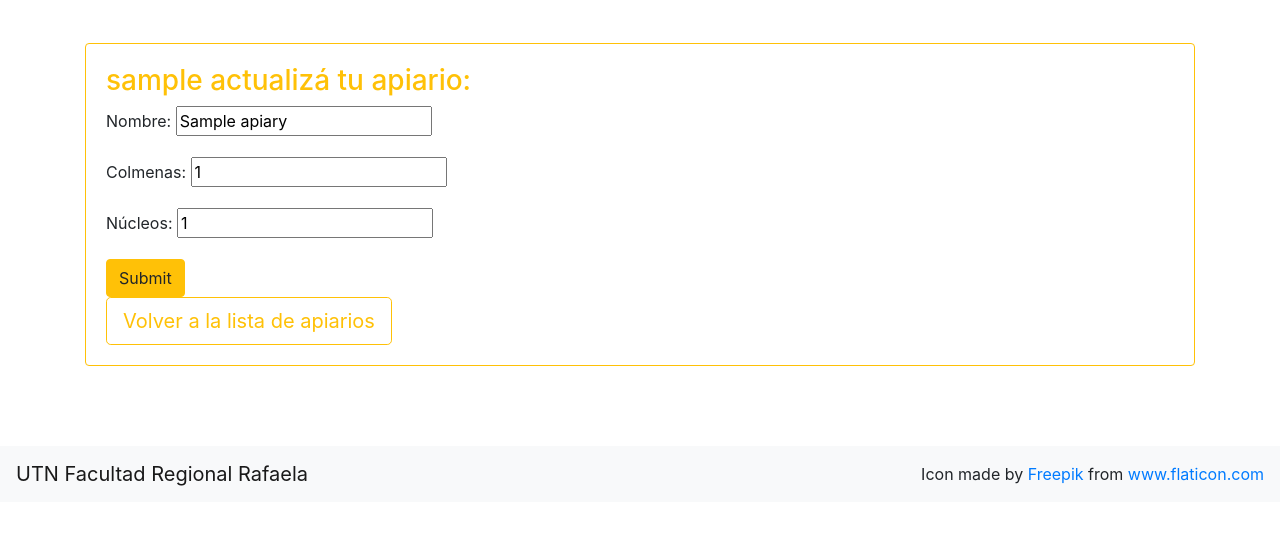
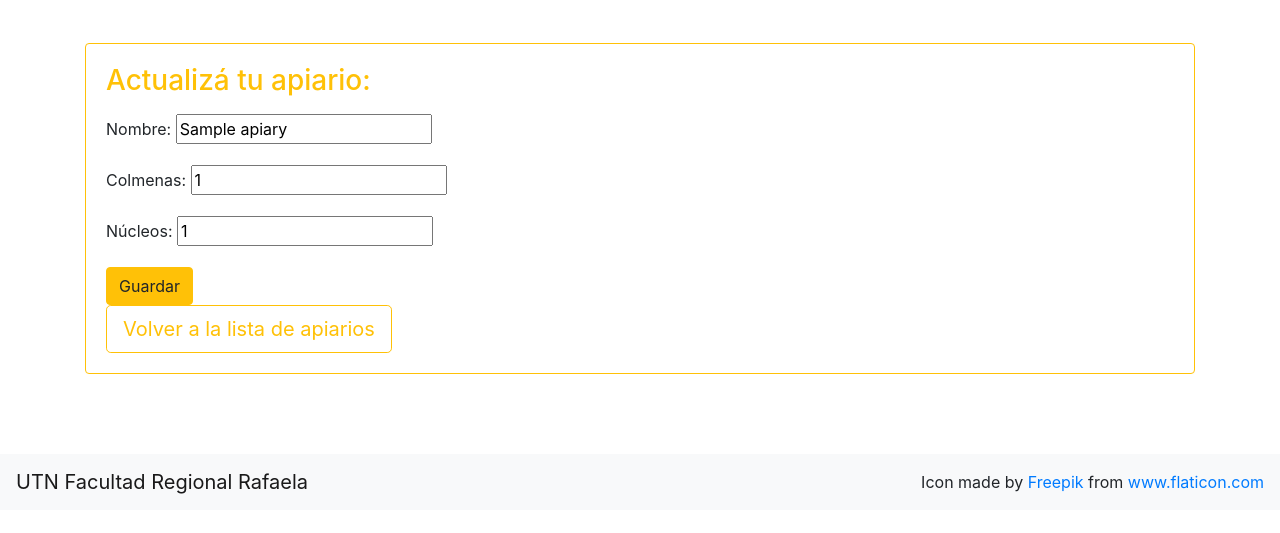
Before and after one commit to sofide/apicolapp, a Django app: page /apiary/edit/1 in a window 1280 px wide. Shown: the part 77-610 px from the top of the page. Run offline with Django 3.2, Linux system fonts and the light colour scheme; a user stored in the database is signed in; tables that the repository leaves empty hold one stand-in row (values such as "Sample post"); some libraries are stand-ins or nearby versions.

Commit message:
template style

```diff
--- a/apiary/templates/apiary/new_apiary.html
+++ b/apiary/templates/apiary/new_apiary.html
@@ -20,7 +20,7 @@
             <div class="card border-warning">
                 <div class="card-body">
                     {% if instance %}
-                        <h3 class="orange">{{instance.owner}} actualizá tu apiario:</h3>
+                        <h3 class="orange mb-3">Actualizá tu apiario:</h3>
                         <form action="{% url 'edit_apiary'  instance.pk %}" method="POST">
                     {% else %}
                         <h3 class="orange">Cargá un nuevo apiario:</h3>
@@ -29,7 +29,7 @@
 
                         {% csrf_token %}
                         {{ apiary_form.as_p }}
-                        <input type="submit" value="Submit" class="btn btn-warning"/>
+                        <input type="submit" value="Guardar" class="btn btn-warning"/>
                     </form>
 
                     <a class="btn btn-outline-warning btn-lg" href="{% url 'apiary_index' %}">
```
